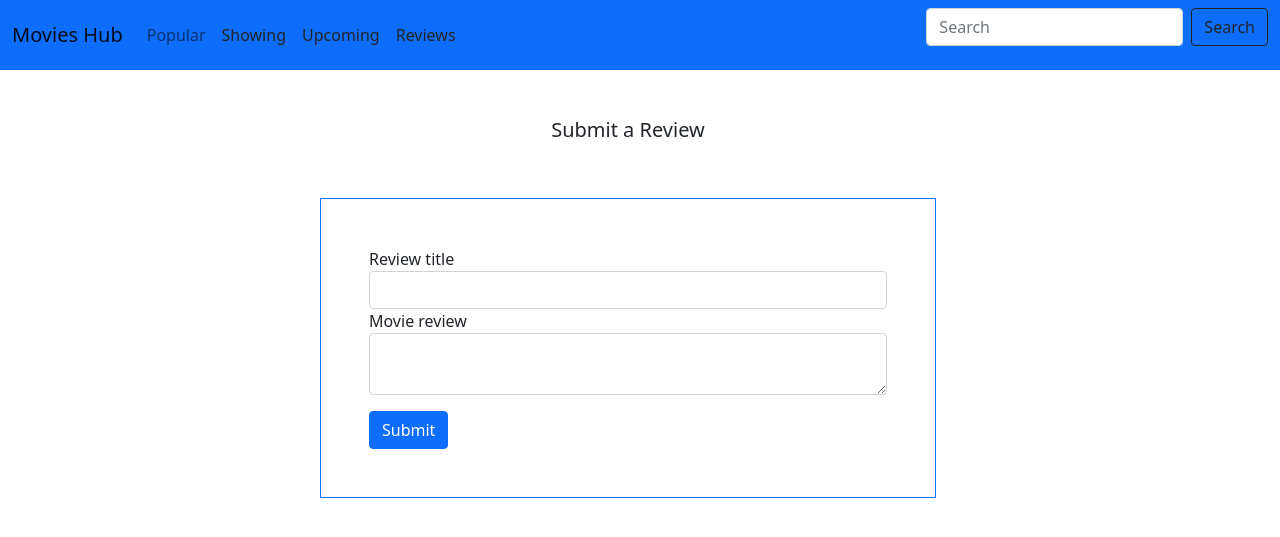
After one commit to vantablanta/movies-hub, a Flask app: page /reviews in a window 1280 px wide. The commit adds this page. Shown: the top 537 px of the page. Run offline with Flask 2, Linux system fonts and the light colour scheme; parts of the project's set-up code (start-up, migrations or seed data) failed here and were passed over; some libraries are stand-ins or nearby versions.

Commit message:
wtf forms applied

```diff
--- a/app/__init__.py
+++ b/app/__init__.py
@@ -1,5 +1,6 @@
 from flask import Flask
 from .config import DevConfig
+from .forms import ReviewForm
 
 
 app = Flask(__name__, instance_relative_config=True)
--- /dev/null
+++ b/app/forms.py
@@ -0,0 +1,8 @@
+from flask_wtf import FlaskForm
+from wtforms import StringField,TextAreaField,SubmitField
+from wtforms.validators import DataRequired
+
+class ReviewForm(FlaskForm):
+    title = StringField('Review title', validators=[DataRequired()])
+    review = TextAreaField('Movie review', validators=[DataRequired()])
+    submit = SubmitField('Submit')
--- a/app/templates/navbar.html
+++ b/app/templates/navbar.html
@@ -22,7 +22,7 @@
                     <a class="nav-link text-dark" href="/upcoming">Upcoming</a>
                 </li>
                 <li class="nav-item">
-                    <a class="nav-link text-dark" href="#">Unnamed</a>
+                    <a class="nav-link text-dark" href="/reviews">Reviews</a>
                 </li>
             </ul>
             <form class="d-flex">
--- /dev/null
+++ b/app/templates/review.html
@@ -0,0 +1,25 @@
+{% extends 'base.html'%}
+{% include 'navbar.html' %}
+
+{%block body%}
+
+<div class="container-fluid row">
+    <h5 class="text-center mt-5">Submit a Review</h5>
+    <div class="col-md-3"></div>
+    <div class="col-md-6 p-5 mt-5 border border-primary">
+        <div class="form-group">
+            {{form.title.label(class="form-control-label")}}
+            {{form.title(class ="form-control")}}
+        </div>
+        <div class="form-group ">
+            {{form.review.label(class="form-control-label")}}
+            {{form.review(class ="form-control")}}
+        </div>
+        <div class="form-group ">
+            {{form.submit(class="btn btn-primary mt-3")}}
+        </div>
+    </div>
+    <div class="col-md-3"></div>
+</div>
+
+{%endblock%}
--- a/app/views.py
+++ b/app/views.py
@@ -1,5 +1,6 @@
 from flask import render_template,request,redirect,url_for
 from app import app
+from app.forms import ReviewForm
 
 from.request import get_movie, get_movies, search_movie
 
@@ -48,3 +49,9 @@ def search(movie_name):
     searched_movies = search_movie(movie_name_format)
     title = f'search results for {movie_name}'
     return render_template('search.html',movies = searched_movies)
+
+
+@app.route('/reviews')
+def reviews():
+    form = ReviewForm()
+    return render_template('review.html', form = form)
```
Also changed, not shown: app/models/reviews.py (added, +16 -0 lines), 2 other files.
